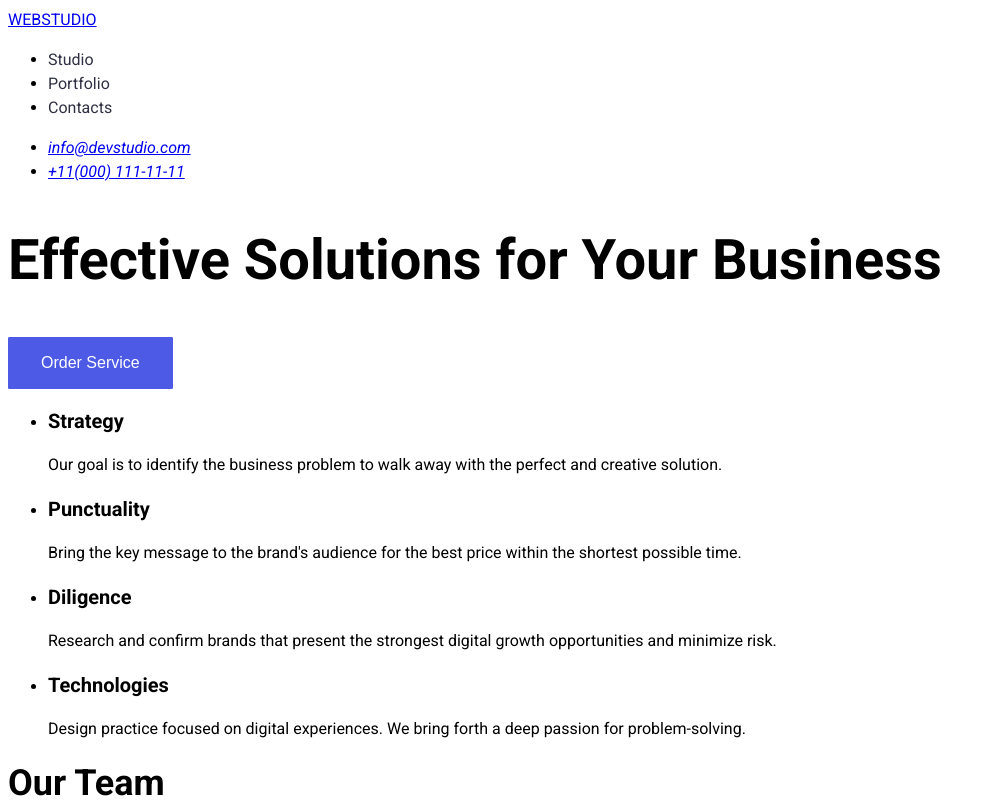
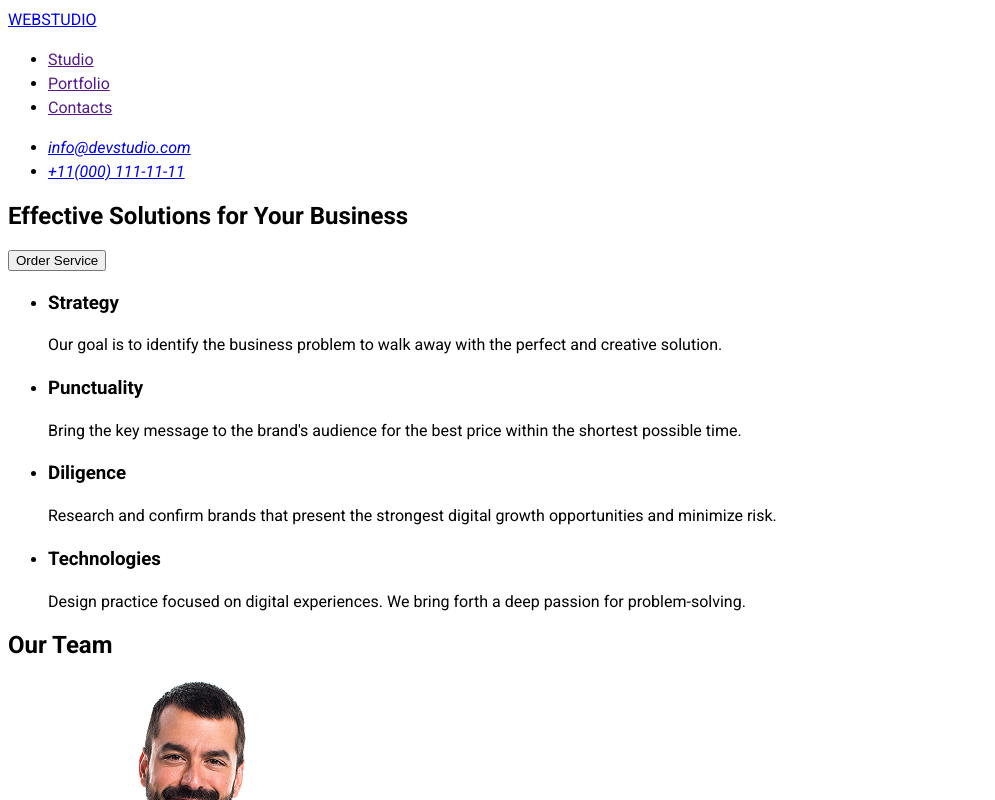
Before and after one commit to duhanocal03/goit-markup-hw-01, a plain HTML site: page index.html in a window 1280 px wide. Shown: the top 800 px of the page, without its empty margins (0-995 px from the left). Drawn offline with Linux system fonts and the light colour scheme.

Commit message:
kodlar eklendi

```diff
--- a/index.html
+++ b/index.html
@@ -17,9 +17,9 @@
       <a href="index.html">WEBSTUDIO</a>
       <nav>
         <ul class="menu">
-          <li><a href="">Studio</a></li>
-          <li><a href="">Portfolio</a></li>
-          <li><a href="">Contacts</a></li>
+          <li><a href="" class="link-1">Studio</a></li>
+          <li><a href="" class="link">Portfolio</a></li>
+          <li><a href="" class="link">Contacts</a></li>
         </ul>
       </nav>
       <address>
@@ -33,7 +33,7 @@
     <main>
       <section>
         <h1>Effective Solutions for Your Business</h1>
-        <input type="button" value="Order Service" />
+        <input class="buton" type="button" value="Order Service" />
       </section>
 
       <section>
@@ -117,7 +117,7 @@
     </main>
 
     <footer>
-      <a href="idenx.html">WEBSTUDIO</a>
+      <a href="index.html">WEBSTUDIO</a>
       <p>
         Increase the flow of customers and sales for your business with digital
         marketing & growth solutions.
--- a/style.css
+++ b/style.css
@@ -4,52 +4,7 @@ body{
     line-height: 24px;
 }
 
-input[type="button"] {
+.buton {
  cursor: pointer;
  font-weight: medium;
- font-size: 16px;
- letter-spacing: 4%;
- background-color: #4D5AE5;
- color: #FFFFFF;
- width: 169;
- height: 56;
- border: 1px solid #4D5AE5;
- border-radius: 1px;
- padding: 16px 32px;
 }
-
-input[type="button"]:hover{
-    background-color: #404BBF;
-}
-
-h1{
-    font-size: 56px;
-    font-weight: bold;
-    letter-spacing: 2% ;
-    line-height: 60px;
-}
-
-h2{
-    font-weight: bold;
-    font-size:36px;
-
-}
-
-h3 {
-    font-weight:medium;
-    font-size: 20px;
-
-}
-
-.menu li a{
-    text-decoration: none;
-    color: #2E2F42;
-}
-
-.menu li a:hover {
-    color: #404BBF;
-}
-
-.menu li a:first-child:active{
-    border-bottom: 2px solid #404BBF;
-    padding-bottom: 4px; }
```
